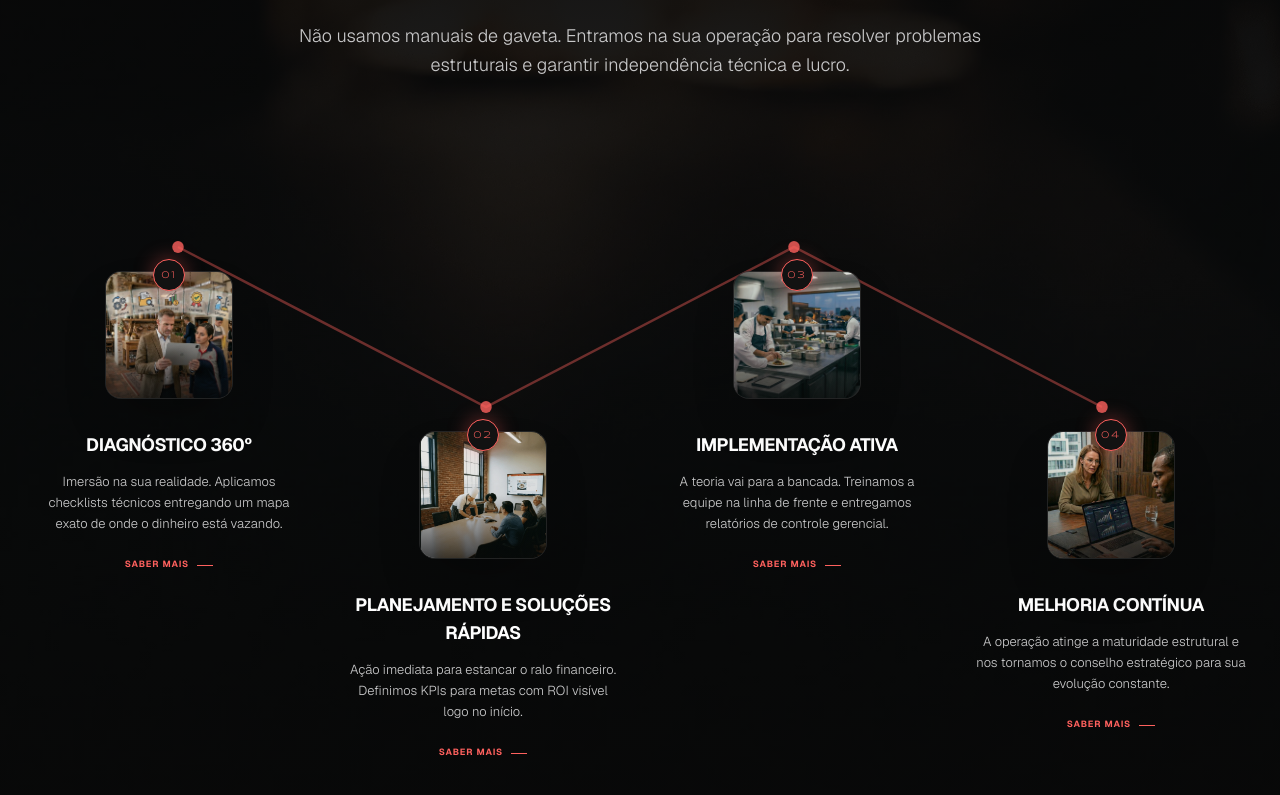
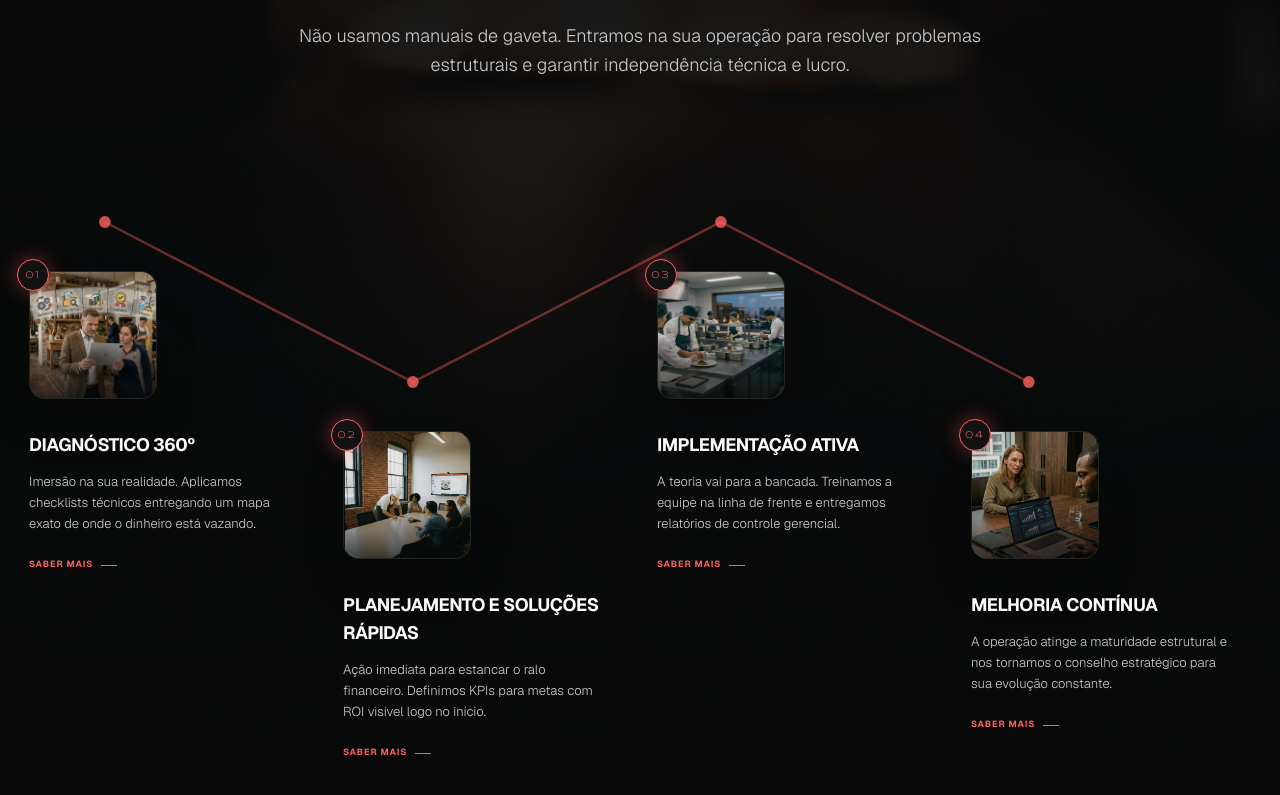
Before and after one commit to Zezolas2798/zelus-institucional, a Next.js app: page / in a window 1280 px wide. Shown: the part 3162-3957 px from the top of the page. Built offline with nearby package versions, Linux system fonts and the light colour scheme; no server answers.

Commit message:
Fix: revert to left-aligned numbers and re-align zigzag points on all devices

```diff
--- a/src/components/sections/Metodologia.tsx
+++ b/src/components/sections/Metodologia.tsx
@@ -42,7 +42,7 @@ export function Metodologia() {
 
   return (
     <section id="metodologia" ref={containerRef} className="py-24 md:py-48 relative bg-background border-y border-white/5 overflow-hidden">
-      {/* Main Background Image - Increased visibility */}
+      {/* Main Background Image */}
       <div className="absolute inset-0 z-0">
         <Image
           src="/elementos/Gemini_Generated_Image_cocf2mcocf2mcocf.webp"
@@ -74,40 +74,40 @@ export function Metodologia() {
         <div className="mobile-carousel md:grid md:grid-cols-4 md:gap-4 md:justify-items-center scrollbar-hide md:items-start relative z-20 overflow-x-auto min-h-[500px] md:min-h-[600px] pt-16">
           {/*
               SVG Zigzag Line - Desktop & Mobile
-              Placed inside the scrollable container to move with cards on mobile
+              Precise alignment with the number tags on the left (-left-3)
           */}
           <div className="absolute inset-0 pointer-events-none z-10 overflow-visible min-w-max md:min-w-0">
-            {/* Desktop SVG - Perfectly centered on columns (160, 480, 800, 1120) */}
+            {/* Desktop SVG - Back to the working 84, 404... coordinates */}
             <svg viewBox="0 0 1280 600" className="hidden md:block w-full h-full" preserveAspectRatio="none">
               <motion.path
-                d="M 160,40 L 480,200 L 800,40 L 1120,200"
+                d="M 84,15 L 404,175 L 724,15 L 1044,175"
                 fill="none"
                 stroke="var(--brand)"
                 strokeWidth="2.5"
                 strokeDasharray="8 4"
                 initial={{ pathLength: 1, opacity: 0.4 }}
               />
-              <circle cx="160" cy="40" r="6" fill="var(--brand)" className="opacity-80" />
-              <circle cx="480" cy="200" r="6" fill="var(--brand)" className="opacity-80" />
-              <circle cx="800" cy="40" r="6" fill="var(--brand)" className="opacity-80" />
-              <circle cx="1120" cy="200" r="6" fill="var(--brand)" className="opacity-80" />
+              <circle cx="84" cy="15" r="6" fill="var(--brand)" className="opacity-80" />
+              <circle cx="404" cy="175" r="6" fill="var(--brand)" className="opacity-80" />
+              <circle cx="724" cy="15" r="6" fill="var(--brand)" className="opacity-80" />
+              <circle cx="1044" cy="175" r="6" fill="var(--brand)" className="opacity-80" />
             </svg>
 
-            {/* Mobile SVG - Centered on 280px cards (164, 468, 772, 1076) */}
+            {/* Mobile SVG - Fixed coordinates for 280px cards starting at 24px PL */}
             <div className="md:hidden flex h-full" style={{ width: '1240px' }}>
               <svg viewBox="0 0 1240 600" className="w-full h-full" preserveAspectRatio="none">
                 <path
-                  d="M 164,40 L 468,180 L 772,40 L 1076,180"
+                  d="M 36,15 L 340,175 L 644,15 L 948,175"
                   fill="none"
                   stroke="var(--brand)"
                   strokeWidth="3"
                   strokeDasharray="10 5"
                   className="opacity-40"
                 />
-                <circle cx="164" cy="40" r="8" fill="var(--brand)" />
-                <circle cx="468" cy="180" r="8" fill="var(--brand)" />
-                <circle cx="772" cy="40" r="8" fill="var(--brand)" />
-                <circle cx="1076" cy="180" r="8" fill="var(--brand)" />
+                <circle cx="36" cy="15" r="8" fill="var(--brand)" />
+                <circle cx="340" cy="175" r="8" fill="var(--brand)" />
+                <circle cx="644" cy="15" r="8" fill="var(--brand)" />
+                <circle cx="948" cy="175" r="8" fill="var(--brand)" />
               </svg>
             </div>
           </div>
@@ -117,19 +117,19 @@ export function Metodologia() {
             return (
               <div
                 key={idx}
-                className={`flex flex-col items-center transition-all duration-700 min-w-[280px] md:min-w-0 px-6 md:px-0 relative z-20 ${
+                className={`flex flex-col items-start text-left transition-all duration-700 min-w-[280px] md:w-32 relative z-20 ${
                   !isEven ? 'mt-24 md:mt-40' : 'mt-0'
                 }`}
               >
                 <ScrollReveal transition={{ delay: idx * 0.1 }}>
-                  <Link href={step.link} className="group relative block text-center">
-                    {/* Number tag - Centered to align with lines */}
-                    <span className="absolute -top-3 left-1/2 -translate-x-1/2 z-30 w-8 h-8 bg-surface border border-brand rounded-full flex items-center justify-center text-[10px] font-branding text-brand group-hover:bg-brand group-hover:text-background transition-all duration-500 shadow-[0_0_20px_rgba(254,97,94,0.4)]">
+                  <Link href={step.link} className="group relative block">
+                    {/* Number tag - Reverted to left alignment (-left-3) */}
+                    <span className="absolute -top-3 -left-3 z-30 w-8 h-8 bg-surface border border-brand rounded-full flex items-center justify-center text-[10px] font-branding text-brand group-hover:bg-brand group-hover:text-background transition-all duration-500 shadow-[0_0_20px_rgba(254,97,94,0.4)]">
                       {step.num}
                     </span>
 
                     {/* Card Image */}
-                    <div className="relative w-40 h-40 md:w-32 md:h-32 rounded-2xl overflow-hidden border border-white/10 group-hover:border-brand transition-all duration-700 bg-surface/30 backdrop-blur-sm shadow-2xl mx-auto">
+                    <div className="relative w-40 h-40 md:w-32 md:h-32 rounded-2xl overflow-hidden border border-white/10 group-hover:border-brand transition-all duration-700 bg-surface/30 backdrop-blur-sm shadow-2xl">
                       <Image
                         src={step.image}
                         alt={step.title}
@@ -140,7 +140,7 @@ export function Metodologia() {
                     </div>
 
                     {/* Content Below */}
-                    <div className="mt-8 px-2">
+                    <div className="mt-8 pr-4">
                       <h3 className="text-lg font-bold text-foreground mb-3 uppercase tracking-tight group-hover:text-brand transition-colors">
                         {step.title}
                       </h3>
```
